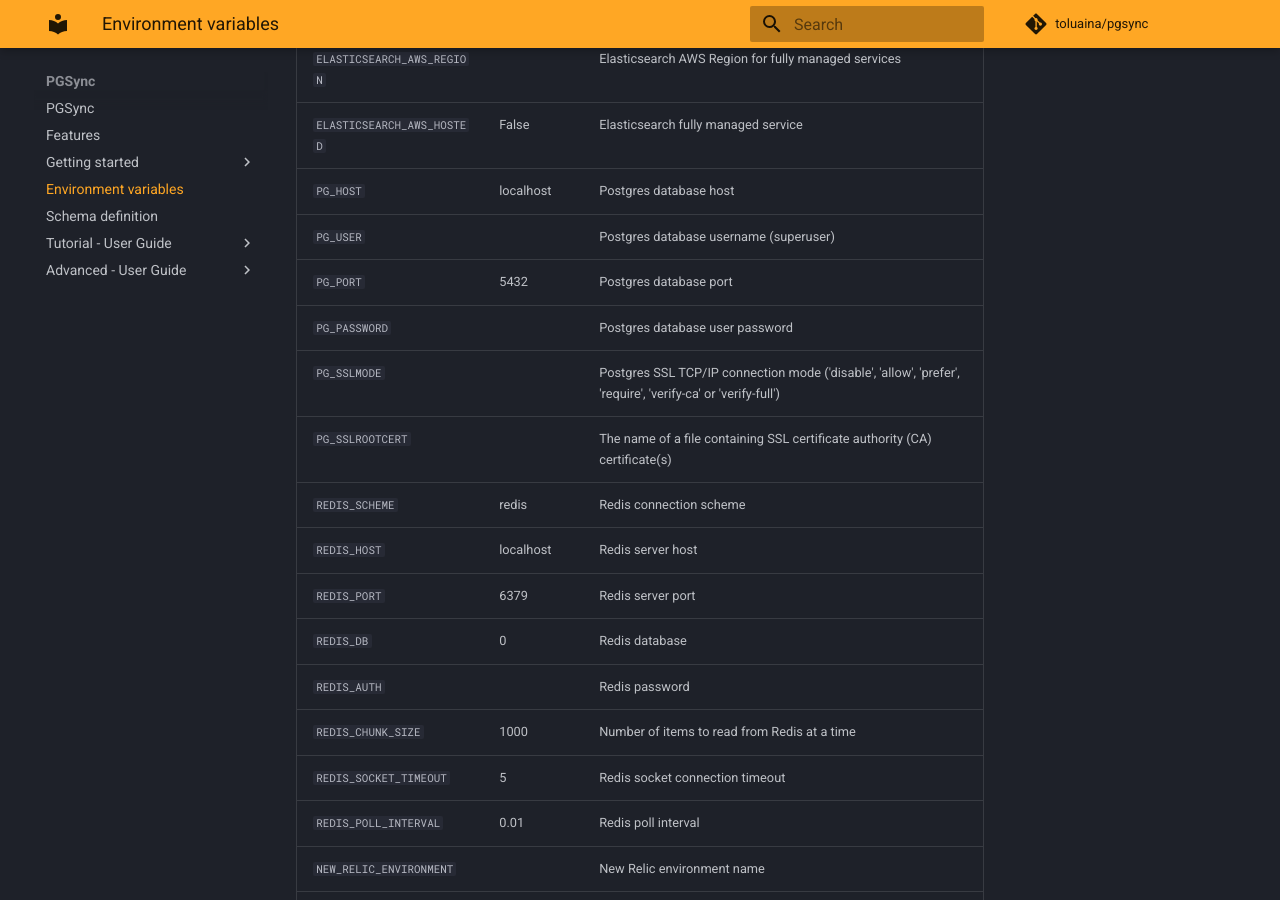
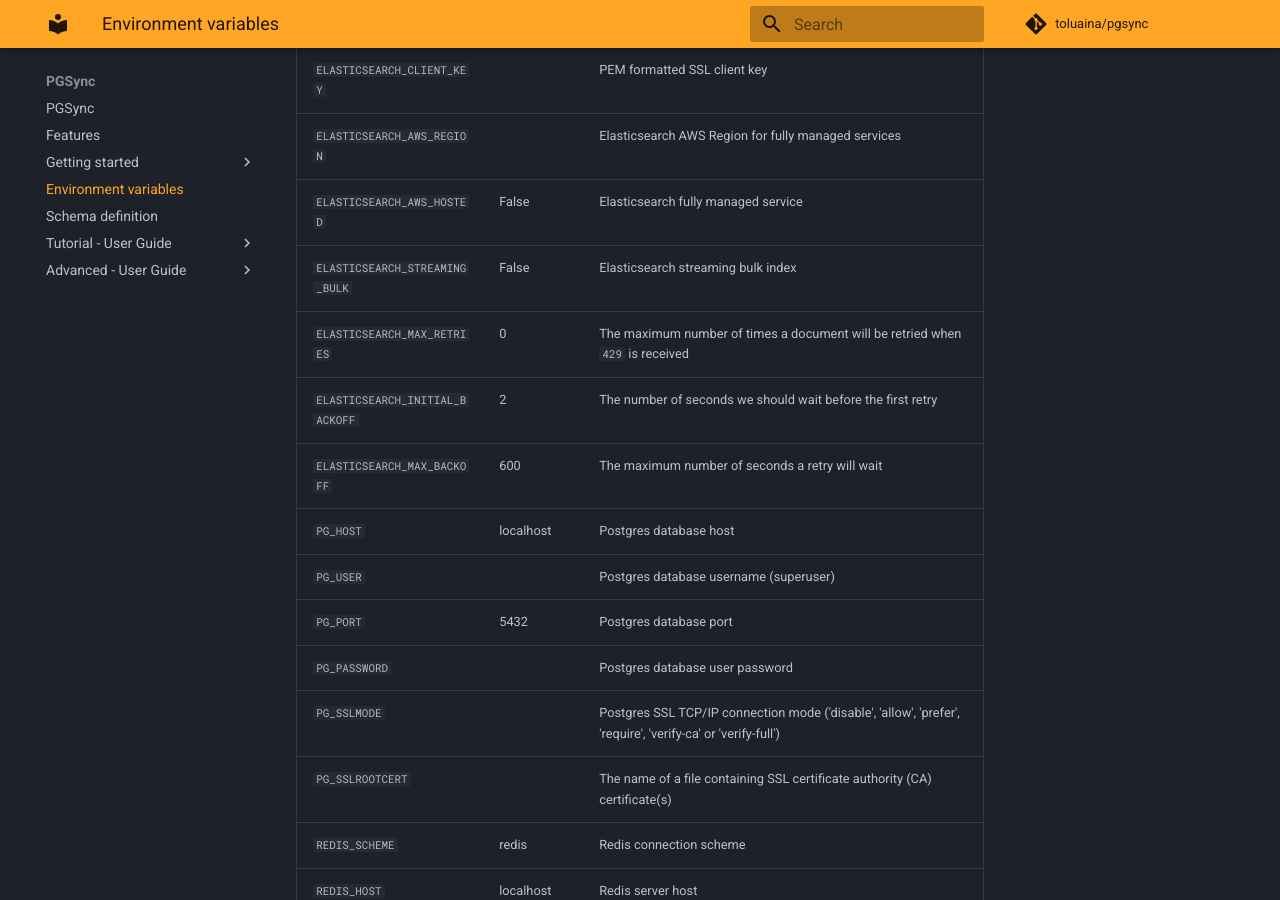
Before and after one commit to toluaina/toluaina.github.io, an MkDocs documentation site: the page built from docs/env-vars/index.md, in a window 1280 px wide and 900 px high, scrolled down 1839 px. Built offline with MkDocs 1.6.1 and Material for MkDocs 9.7.7, drawn with Linux system fonts in a browser that asks for light colours; comment, search, counter and statistics services are not loaded.

Commit message:
added env vars for bulk mode

````diff
--- a/docs/env-vars/index.md
+++ b/docs/env-vars/index.md
@@ -10,6 +10,8 @@ $ export PG_USER=kermit-the-frog
 $ export PG_USER=localhost
 $ export PG_PORT=5432
 $ export PG_PASSWORD=******
+$ export ELASTICSEARCH_HOST=loalhost
+$ export ELASTICSEARCH_PORT=9200
 ```
 </div>
 
@@ -40,6 +42,10 @@ PGSync provides the following environment variables:
 | `ELASTICSEARCH_CLIENT_KEY`   |             | PEM formatted SSL client key |
 | `ELASTICSEARCH_AWS_REGION`   |             | Elasticsearch AWS Region for fully managed services |
 | `ELASTICSEARCH_AWS_HOSTED`   | False       | Elasticsearch fully managed service |
+| `ELASTICSEARCH_STREAMING_BULK`  | False       | Elasticsearch streaming bulk index |
+| `ELASTICSEARCH_MAX_RETRIES`  | 0       | The maximum number of times a document will be retried when `429` is received|
+| `ELASTICSEARCH_INITIAL_BACKOFF` | 2       | The number of seconds we should wait before the first retry |
+| `ELASTICSEARCH_MAX_BACKOFF`  | 600       | The maximum number of seconds a retry will wait |
 | `PG_HOST`                    | localhost   | Postgres database host |
 | `PG_USER`                    |             | Postgres database username (superuser) |
 | `PG_PORT`                    | 5432        | Postgres database port |
````
